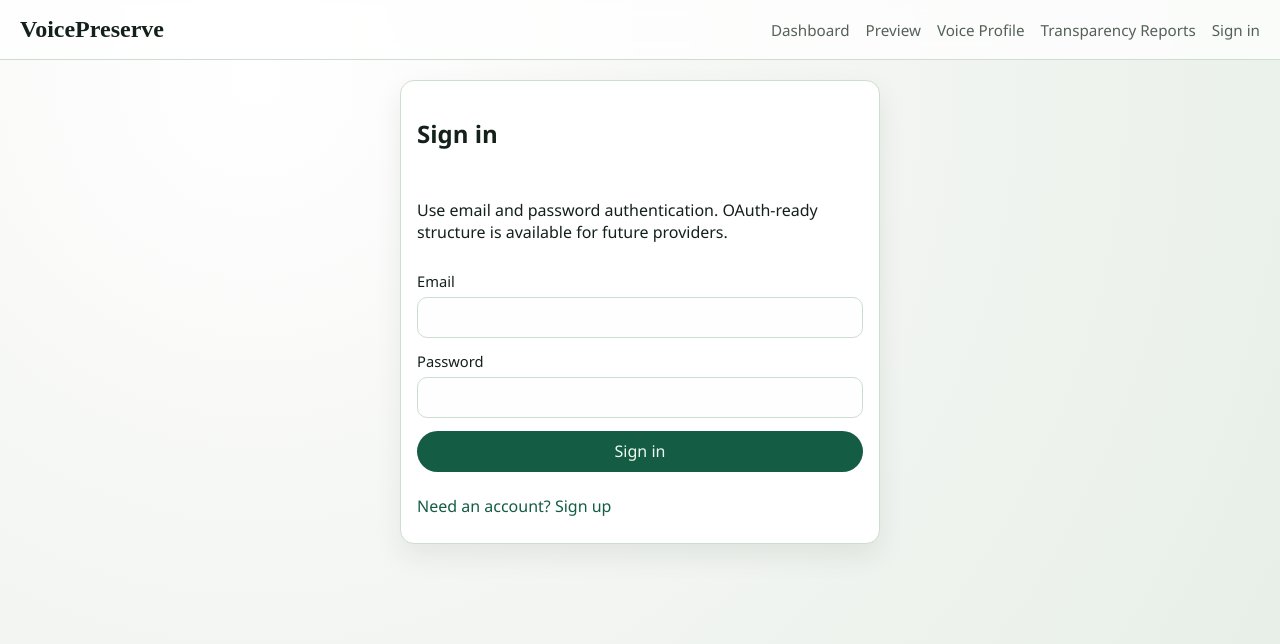
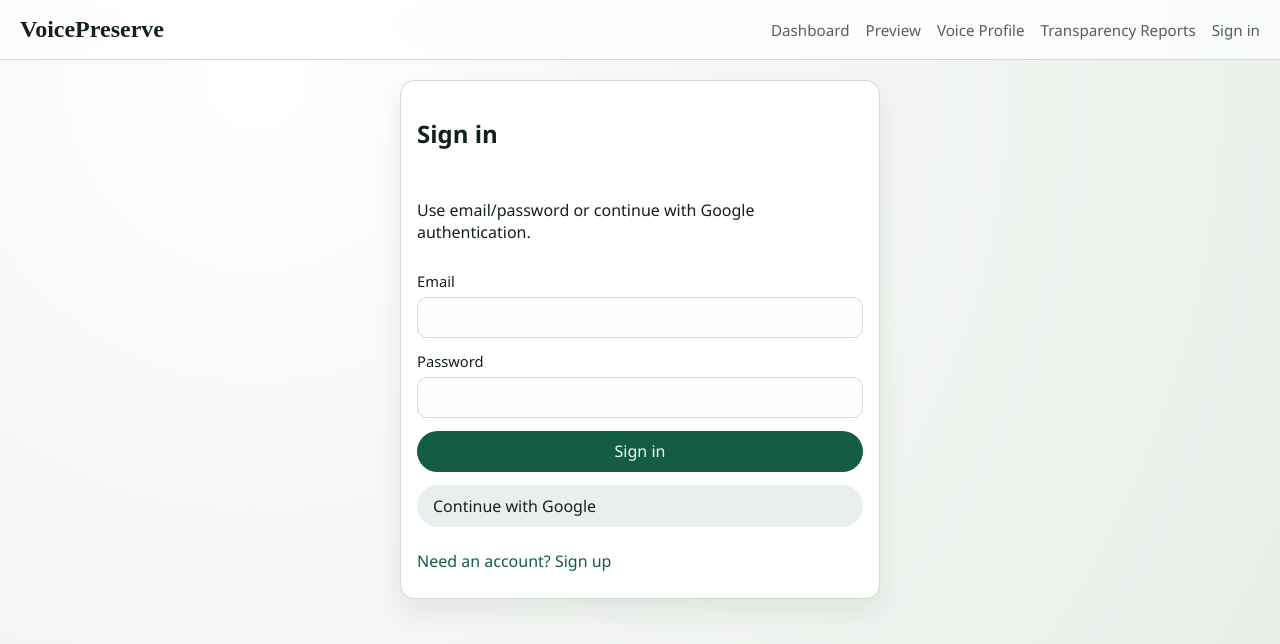
Before and after one commit to adeoluwa-4/VoicePreserve, a Next.js app: page /auth in a window 1280 px wide. Shown: the top 644 px of the page. Built offline with nearby package versions, Linux system fonts and the light colour scheme.

Commit message:
ui: update src/components/AuthClient.tsx

```diff
--- a/src/components/AuthClient.tsx
+++ b/src/components/AuthClient.tsx
@@ -1,6 +1,7 @@
 "use client";
 
 import { useState } from "react";
+import { useSearchParams } from "next/navigation";
 
 interface AuthResponse {
   user: { id: string; email: string; displayName?: string | null };
@@ -8,11 +9,14 @@ interface AuthResponse {
 }
 
 export function AuthClient() {
+  const searchParams = useSearchParams();
   const [mode, setMode] = useState<"login" | "signup">("login");
   const [email, setEmail] = useState("");
   const [password, setPassword] = useState("");
   const [displayName, setDisplayName] = useState("");
   const [error, setError] = useState<string | null>(null);
+  const authError = searchParams.get("authError");
+  const googleEnabled = process.env.NEXT_PUBLIC_ENABLE_GOOGLE_LOGIN === "true";
 
   async function submit() {
     setError(null);
@@ -42,7 +46,7 @@ export function AuthClient() {
   return (
     <section className="panel narrow">
       <h1>{mode === "login" ? "Sign in" : "Create account"}</h1>
-      <p>Use email and password authentication. OAuth-ready structure is available for future providers.</p>
+      <p>Use email/password or continue with Google authentication.</p>
       <label>
         Email
         <input type="email" value={email} onChange={(event) => setEmail(event.target.value)} />
@@ -58,9 +62,21 @@ export function AuthClient() {
         </label>
       ) : null}
       {error ? <p className="error-text">{error}</p> : null}
+      {authError ? (
+        <p className="error-text">
+          {authError === "google_not_configured"
+            ? "Google login is not configured yet. Set GOOGLE_CLIENT_ID and GOOGLE_CLIENT_SECRET."
+            : "Google login failed. Please try again."}
+        </p>
+      ) : null}
       <button className="btn btn-primary" type="button" onClick={submit}>
         {mode === "login" ? "Sign in" : "Create account"}
       </button>
+      {googleEnabled ? (
+        <a className="btn btn-secondary" href="/api/auth/google/start">
+          Continue with Google
+        </a>
+      ) : null}
       <button className="btn btn-link" type="button" onClick={() => setMode(mode === "login" ? "signup" : "login") }>
         {mode === "login" ? "Need an account? Sign up" : "Already have an account? Sign in"}
       </button>
```
